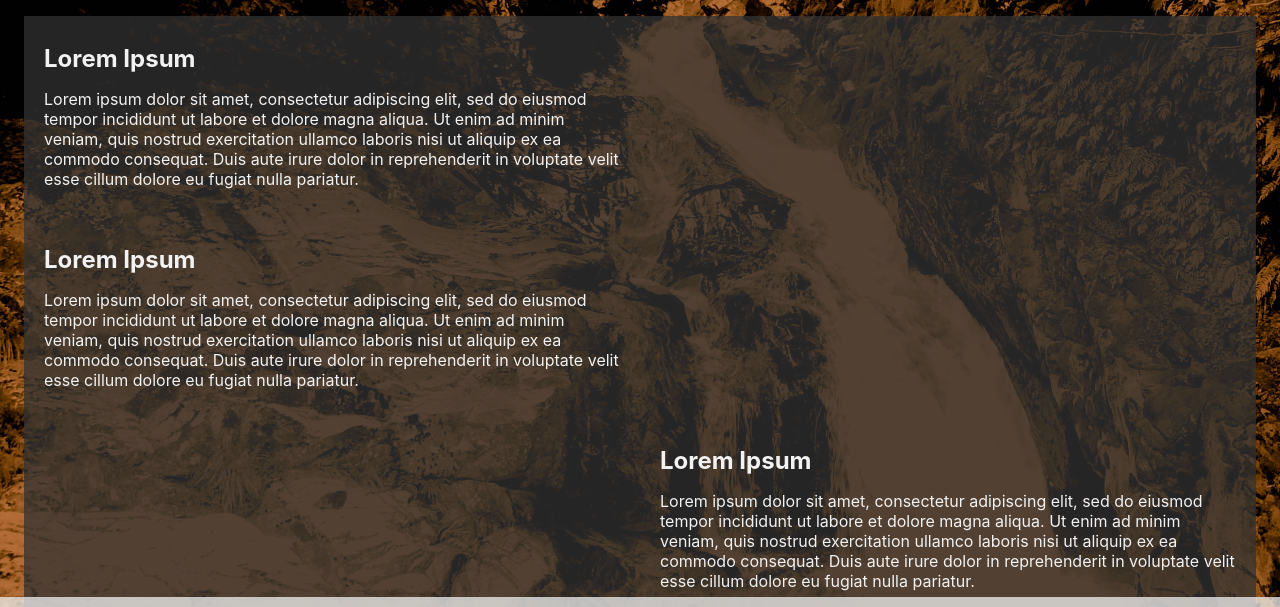
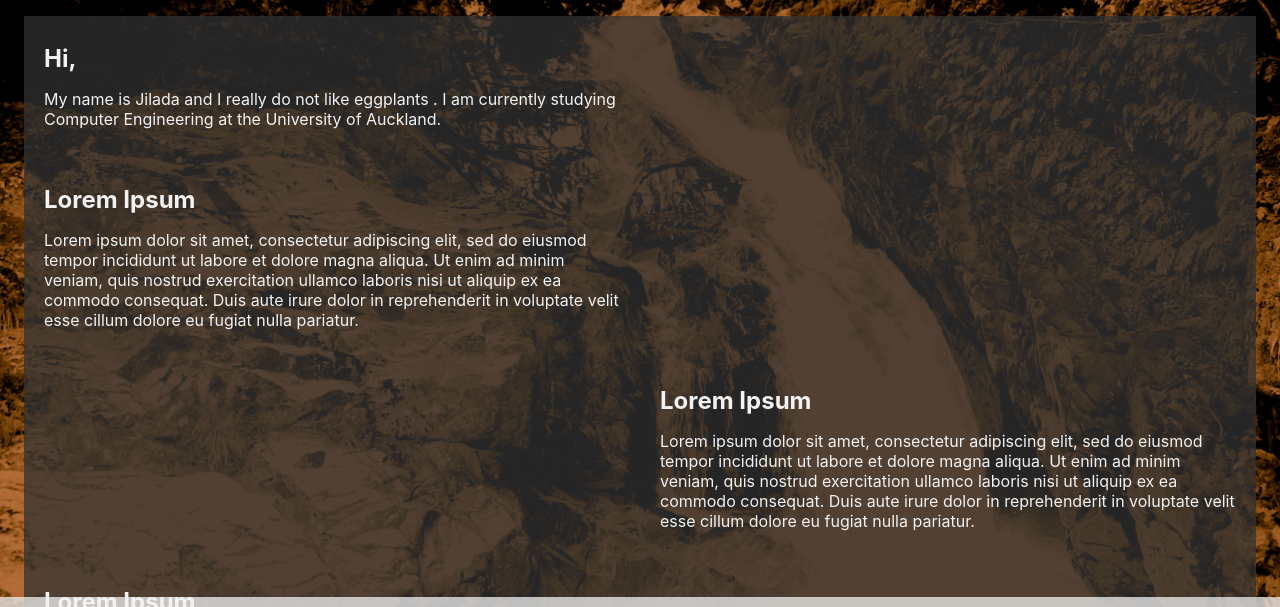
Before and after one commit to jilaada/jilaada.github.io, a plain HTML site: page me.html in a window 1280 px wide. Shown: the part 155-762 px from the top of the page. Drawn offline with Linux system fonts and the light colour scheme.

Commit message:
Started writing about myself - I am boring

```diff
--- a/me.html
+++ b/me.html
@@ -31,10 +31,10 @@
             <div class="wrapper">
               <div class="box a">
                 <h2>
-                    Lorem Ipsum
+                    Hi,
                 </h2>
                 <p>
-                    Lorem ipsum dolor sit amet, consectetur adipiscing elit, sed do eiusmod tempor incididunt ut labore et dolore magna aliqua. Ut enim ad minim veniam, quis nostrud exercitation ullamco laboris nisi ut aliquip ex ea commodo consequat. Duis aute irure dolor in reprehenderit in voluptate velit esse cillum dolore eu fugiat nulla pariatur.
+                    My name is Jilada and I really do not like eggplants . I am currently studying Computer Engineering at the University of Auckland.
                 </p>
               </div>
               <div class="box b">
--- a/static/me-style.css
+++ b/static/me-style.css
@@ -2,6 +2,29 @@
   color: white;
   text-align: center;
   font-size: 1.5rem;
+}
+
+.wrapper {
+  display: grid;
+  grid-template-columns: 50% 50%;
+  background-color: #000000 none;
+  color: #444;
+  margin: 0 1.5rem 3rem 1.5rem;
+}
+
+.box {
+  background-color: #323232;
+  background-color: rgba(50, 50, 50, 0.75);
+  color: var(--nav-text-color);
+  padding: 20px;
+  text-align: center;
+
+}
+
+.box:hover {
+  background-color: rgb(160, 78, 31);
+  background-color: rgba(160, 78, 31, 0.75);
+  animation: highlight 0.5s;
 }
 
 .a {
--- a/static/style.css
+++ b/static/style.css
@@ -144,7 +144,7 @@ a {
 
 .wrapper {
   display: grid;
-  grid-template-columns: 50% 50%;
+  grid-template-columns: 100%;
   background-color: #000000 none;
   color: #444;
   margin: 0 1.5rem 3rem 1.5rem;
@@ -158,9 +158,3 @@ a {
   text-align: center;
 
 }
-
-.box:hover {
-  background-color: rgb(160, 78, 31);
-  background-color: rgba(160, 78, 31, 0.75);
-  animation: highlight 0.5s;
-}
```
